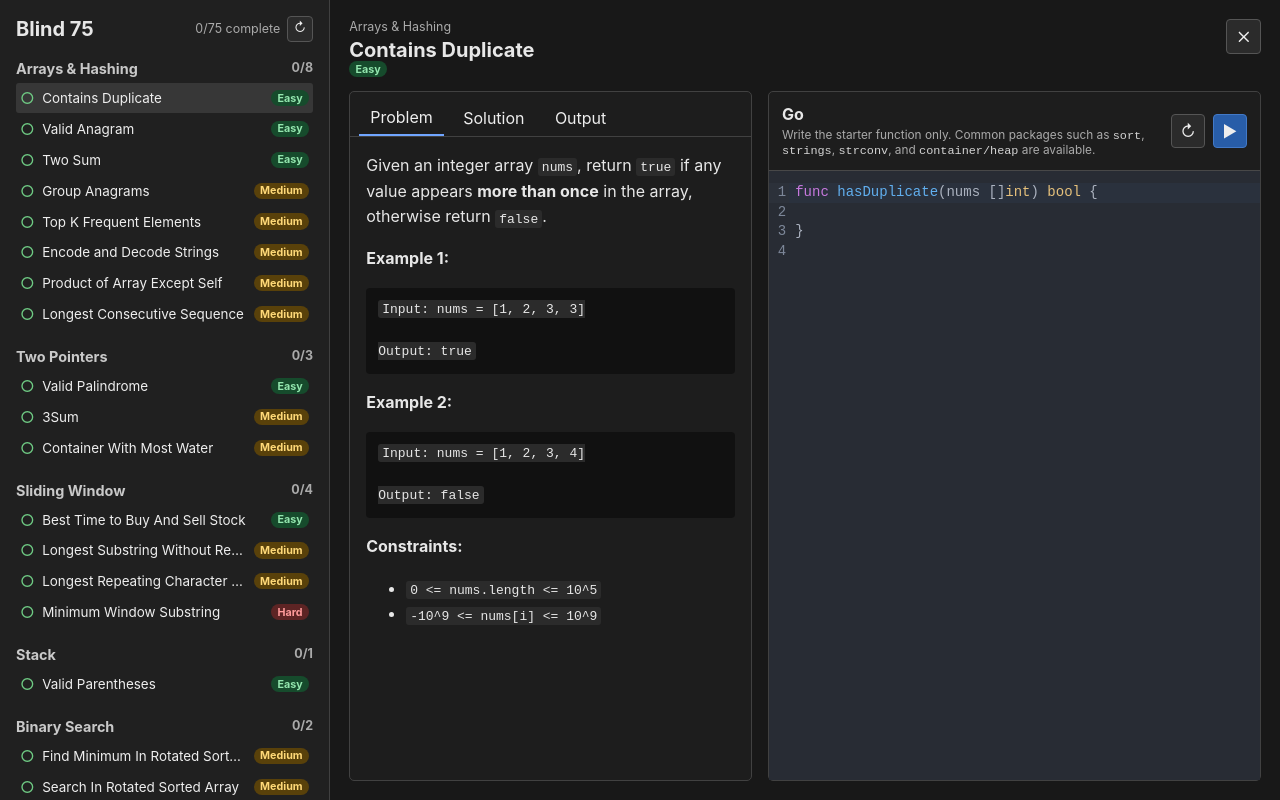
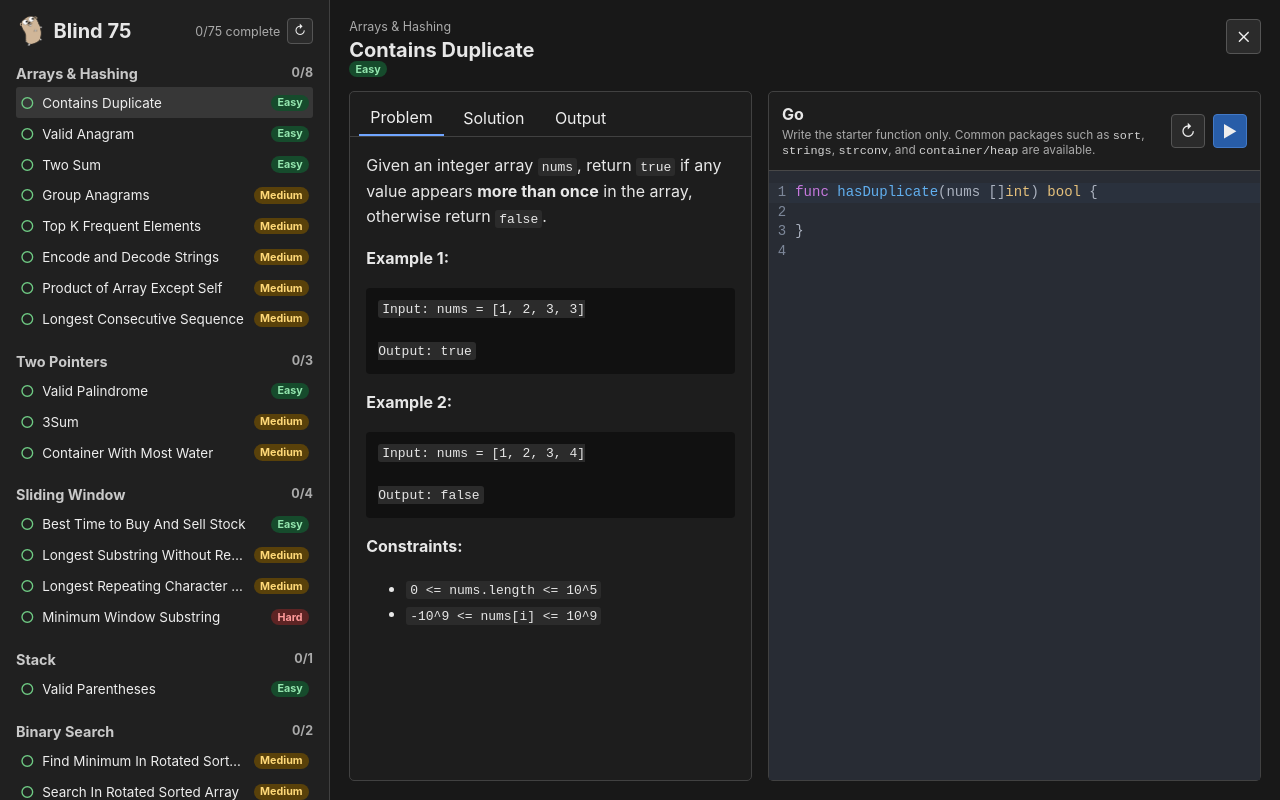
Before and after one commit to nickbarth/GoBlind75, a React (Vite) app: page / in a window 1280 px wide. Built offline with nearby package versions, Linux system fonts and the light colour scheme.

Commit message:
Add Go gopher to sidebar

```diff
--- a/src/App.jsx
+++ b/src/App.jsx
@@ -5,6 +5,7 @@
 import { oneDark } from '@codemirror/theme-one-dark';
 import { drawSelection, EditorView, highlightActiveLine, highlightActiveLineGutter, keymap, lineNumbers } from '@codemirror/view';
 import Markdown from 'react-markdown';
+import goGopher from './assets/go-gopher.png';
 import snapshot from './data/blind75-problems.json';
 import { ProblemDiagram } from './ProblemDiagram.jsx';
 import { clearState, loadState, saveState } from './lib/storage.js';
@@ -102,7 +103,7 @@
     return [...categories.entries()];
   }, []);
   return <aside className="sidebar">
-    <div className="sidebar-title"><div className="sidebar-heading"><h1>Blind 75</h1></div><div className="sidebar-progress"><span>{completed.size}/75 complete</span><IconButton label="Reset all saved code and completion marks" onClick={onResetAll}>↻</IconButton></div></div>
+    <div className="sidebar-title"><div className="sidebar-heading"><img className="go-gopher" src={goGopher} alt="Go gopher" /><h1>Blind 75</h1></div><div className="sidebar-progress"><span>{completed.size}/75 complete</span><IconButton label="Reset all saved code and completion marks" onClick={onResetAll}>↻</IconButton></div></div>
     {groups.map(([category, categoryProblems]) => {
       const done = categoryProblems.filter((problem) => completed.has(problem.id)).length;
       return <section className="category" key={category}>
--- a/src/styles.css
+++ b/src/styles.css
@@ -11,6 +11,7 @@
 .sidebar { align-self: stretch; min-height: 0; overflow-y: auto; padding: 1rem; border-right: 1px solid #404040; background: #202020; }
 .sidebar-title { display: flex; align-items: center; justify-content: space-between; gap: .5rem; }.sidebar-heading, .sidebar-progress, .editor-actions { display: flex; align-items: center; gap: .45rem; }
 .sidebar-title h1, .workspace-header h1 { margin: 0; font-size: 1.25rem; }
+.go-gopher { width: 1.9rem; height: 1.9rem; object-fit: contain; flex: 0 0 auto; }
 .sidebar-title span, small, .eyebrow { color: #aaa; font-size: .78rem; }
 .category { margin-top: 1.15rem; }
 .category h2 { margin: 0 0 .35rem; display: flex; justify-content: space-between; color: #c9c9c9; font-size: .9rem; }
```
Also changed, not shown: src/assets/go-gopher.png (added), 1 other file (tests, documents, lock files or other folders).
